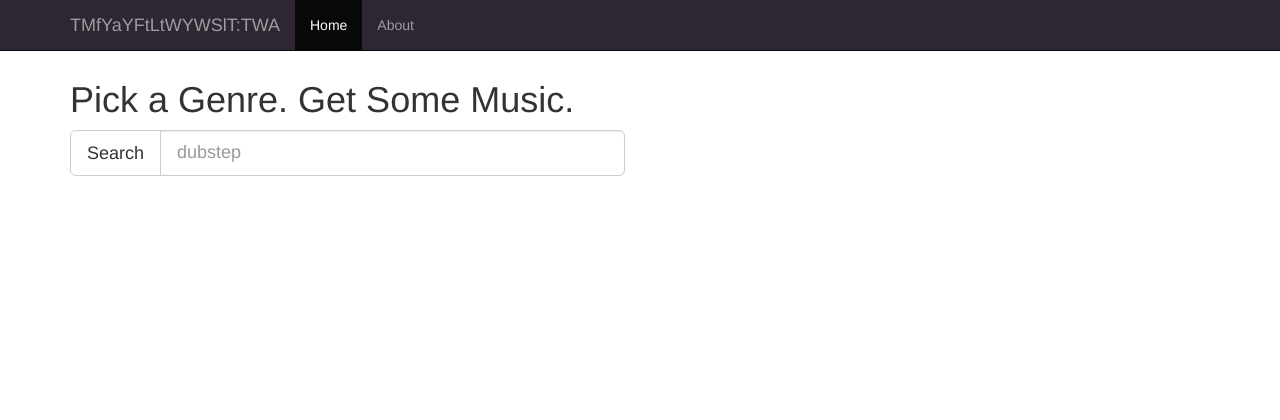
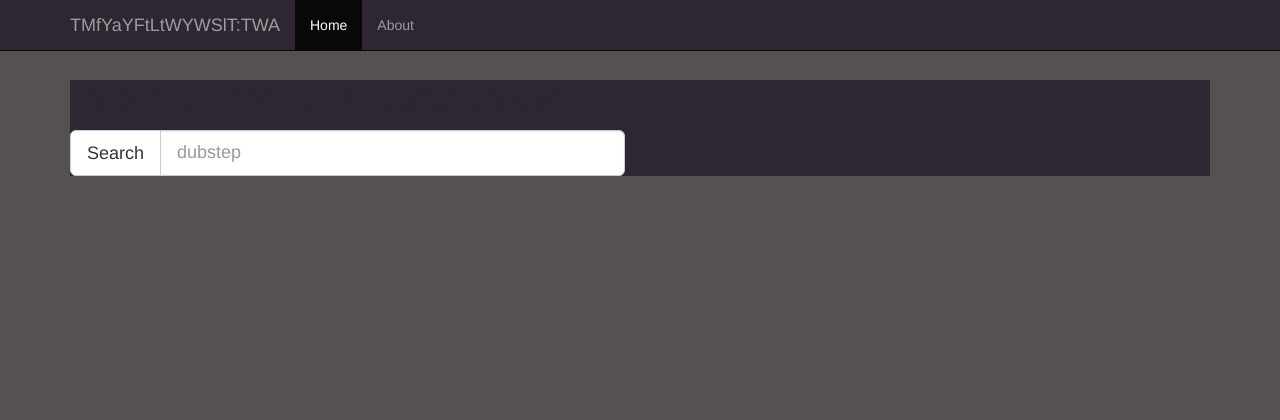
Before and after one commit to Mester/demo-day-vikings, a Flask app: page / in a window 1280 px wide. Shown: the top 420 px of the page. Run offline with Flask 2, Linux system fonts and the light colour scheme; some libraries are stand-ins or nearby versions.

Commit message:
more css experiments

```diff
--- a/my_app/static/theme.css
+++ b/my_app/static/theme.css
@@ -1,5 +1,7 @@
 body {
   padding-top: 60px;
+  background: #555152;
+  color: #DCE9BE;
 }
 @media (max-width: 979px) {
   body {
@@ -10,6 +12,11 @@ body {
 
 .navbar-custom {
     background-color:#2E2633;
-    color:#DCE9BE;
+    color: #DCE9BE;
 
 }
+
+.custom-pick-genre {
+    background-color:#2E2633;
+    color: #2E2633;
+}
--- a/my_app/templates/base.html
+++ b/my_app/templates/base.html
@@ -30,7 +30,7 @@
             <a class="navbar-brand" href="/">TMfYaYFtLtWYWSlT:TWA</a>
           </div>
           <div id="navbar" class="collapse navbar-collapse">
-            <ul class="nav navbar-nav">
+            <ul class="nav navbar-nav navbar-cust">
               <li class="active"><a href="/">Home</a></li>
               <li><a href="/">About</a></li>
             </ul>
--- a/my_app/templates/index.html
+++ b/my_app/templates/index.html
@@ -2,7 +2,7 @@
 {% block content %}
 <!-- This is all placeholder stuff. -->
 
-<h1>Pick a Genre. Get Some Music.</h1>
+<div class="custom-pick-genre"><h1>Pick a Genre. Get Some Music.</h1>
 
     <div class="row">
         <div class="col-lg-6">
@@ -14,6 +14,6 @@
           </div><!-- /input-group -->
       </div>
     </div><!-- /.col-lg-6 -->
-
+</div> <!-- /custom-pick-genre -->
 
 {% endblock %}
```
Lines whose indentation alone changed are shown as unchanged.
